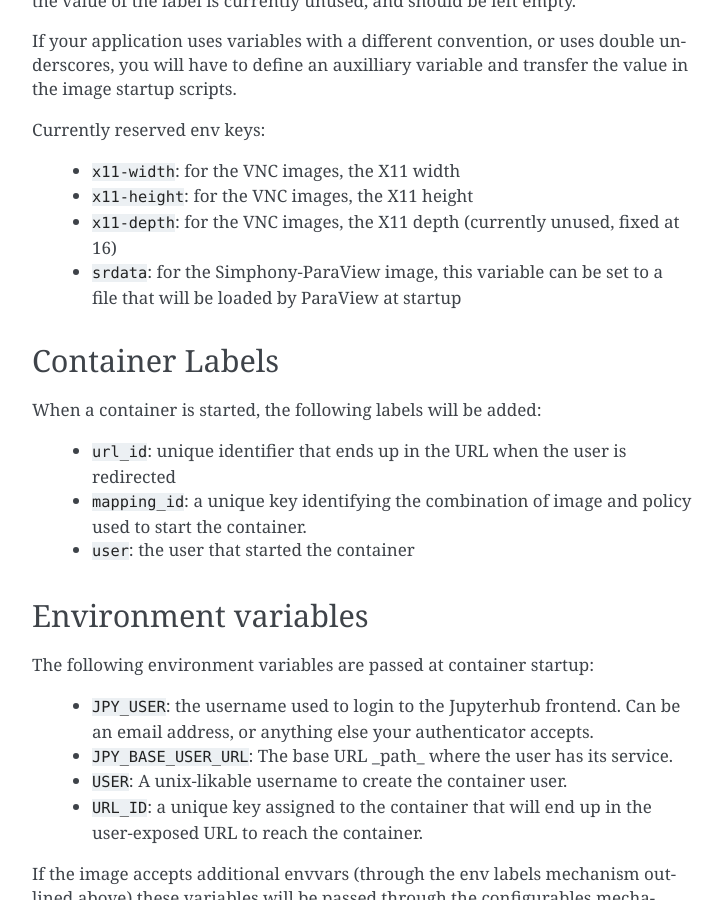
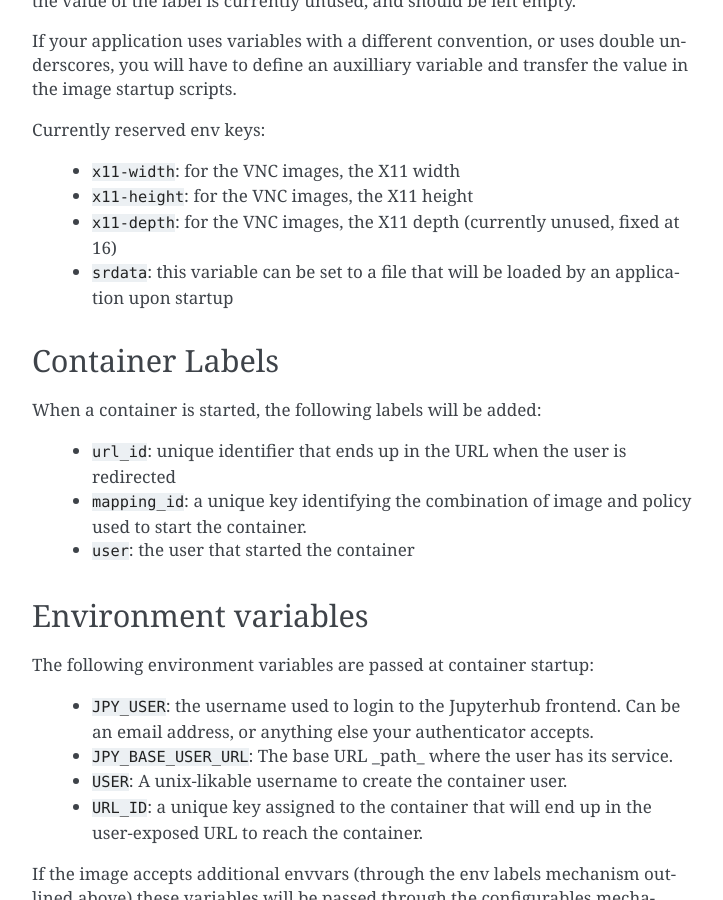
Before and after one commit to simphony/simphony-remote, a Sphinx documentation site: the page built from doc/source/developer/docker.rst, in a window 1280 px wide and 900 px high, scrolled down 889 px. Shown: the whole window, without its empty margins (388-1111 px from the left). Built offline with Sphinx 7.4.7, drawn with Linux system fonts in a browser that asks for light colours; pages that are not in the unit, such as notebooks, are missing from menus; the version number is read from the project's files by our own code.

Commit message:
Remove ParaView references from docs and docstrings

```diff
--- a/doc/source/developer/docker.rst
+++ b/doc/source/developer/docker.rst
@@ -47,8 +47,8 @@ Currently reserved env keys:
     - ``x11-width``: for the VNC images, the X11 width
     - ``x11-height``: for the VNC images, the X11 height
     - ``x11-depth``: for the VNC images, the X11 depth (currently unused, fixed at 16)
-    - ``srdata``: for the Simphony-ParaView image, this variable can be set to a file that
-      will be loaded by ParaView at startup
+    - ``srdata``: this variable can be set to a file that will be loaded by an application
+      upon startup
 
 Container Labels
 ''''''''''''''''
```
Also changed, not shown: 1 other file.
